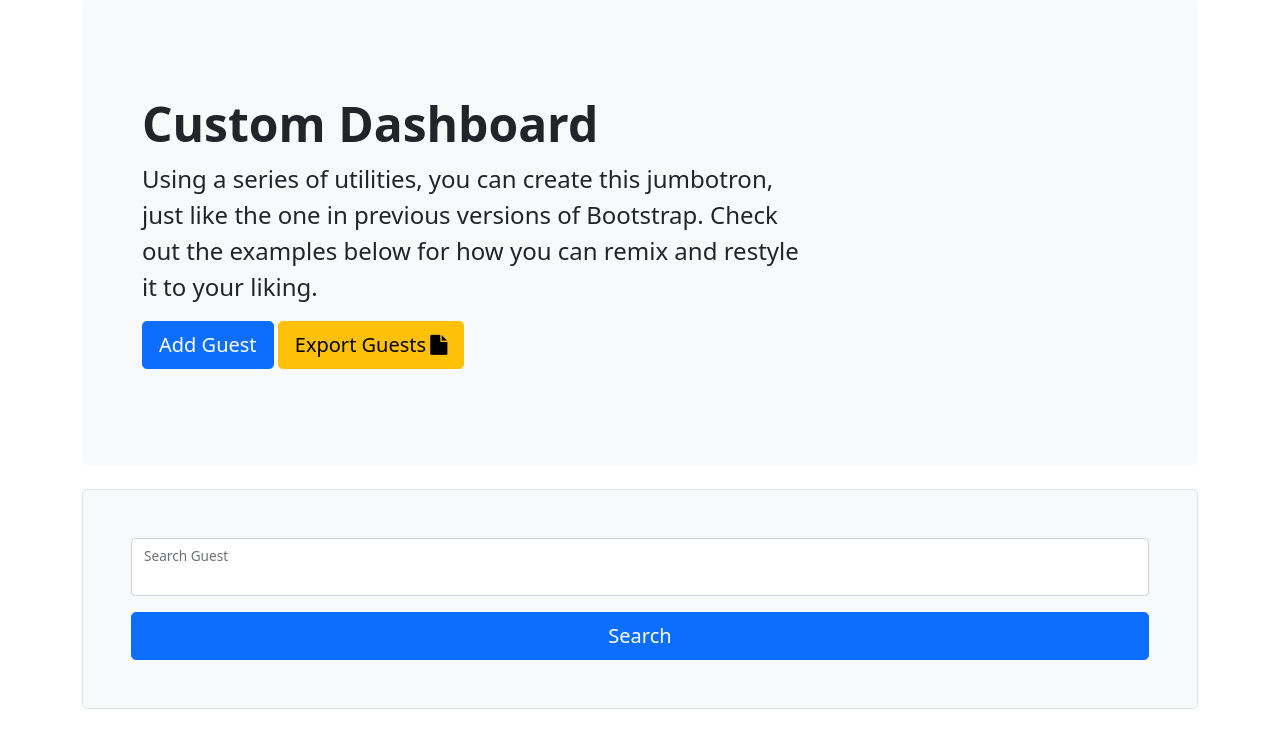
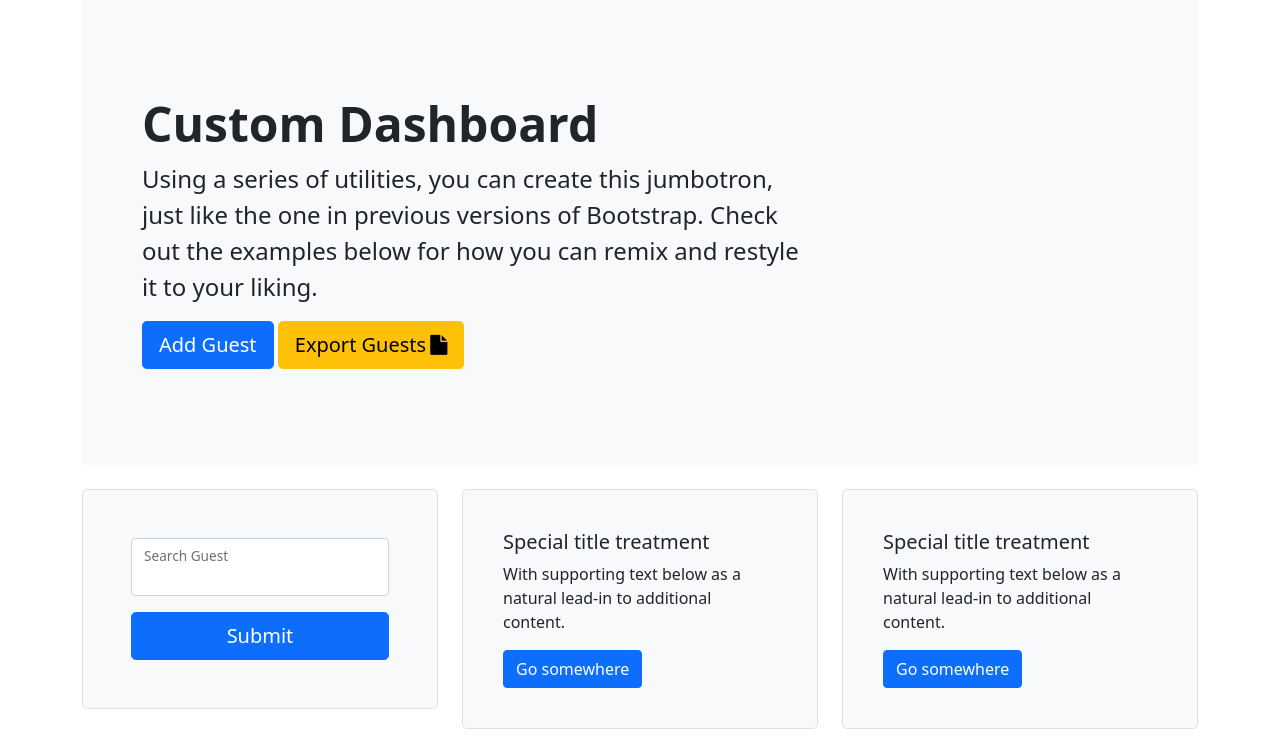
Before and after one commit to chideegit/django-guests, a Django app: page / in a window 1280 px wide. Shown: the part 105-858 px from the top of the page. Before the commit the page ends 814 px from the top, so only its background shows below. Run offline with Django 4.2, Linux system fonts and the light colour scheme; a user stored in the database is signed in; some libraries are stand-ins or nearby versions.

Commit message:
added lines of code

```diff
--- a/templates/dashboard/dashboard.html
+++ b/templates/dashboard/dashboard.html
@@ -8,18 +8,39 @@
             in previous versions of Bootstrap. Check out the examples below for how you can remix and restyle it
             to your liking.</p>
         <a href="{% url 'add-guest' %}" class="btn btn-primary btn-lg" type="button">Add Guest</a>
-        <a href="{% url 'export-csv' %}" class="btn btn-warning btn-lg">Export Guests<i class="fa fa-file text-black ms-1"></i></a>
+        <a href="{% url 'export-csv' %}" class="btn btn-warning btn-lg">Export Guests<i
+                class="fa fa-file text-black ms-1"></i></a>
     </div>
 </div>
-<div>
+
+<div class="row">
+    <div class="col-md-4">
         <form class="p-4 p-md-5 border rounded-3 bg-light" method="POST">
             {% csrf_token %}
             <div class="form-floating mb-3">
                 <input type="input" name="username" class="form-control" id="floatingInput">
                 <label for="floatingInput">Search Guest</label>
             </div>
-
-        <button class="w-100 btn btn-lg btn-primary" type="submit">Search</button>
+            <button class="w-100 btn btn-lg btn-primary" type="submit">Submit</button>
         </form>
+    </div>
+    <div class="col-md-4">
+        <div class="card border rounded-3 bg-light p-4">
+            <div class="card-body">
+                <h5 class="card-title">Special title treatment</h5>
+                <p class="card-text">With supporting text below as a natural lead-in to additional content.</p>
+                <a href="#" class="btn btn-primary">Go somewhere</a>
+            </div>
+        </div>
+    </div>
+    <div class="col-md-4">
+        <div class="card border rounded-3 bg-light p-4">
+            <div class="card-body">
+                <h5 class="card-title">Special title treatment</h5>
+                <p class="card-text">With supporting text below as a natural lead-in to additional content.</p>
+                <a href="#" class="btn btn-primary">Go somewhere</a>
+            </div>
+        </div>
+    </div>
 </div> <br>
 {% endblock content %}
```
Lines whose indentation alone changed are shown as unchanged.
